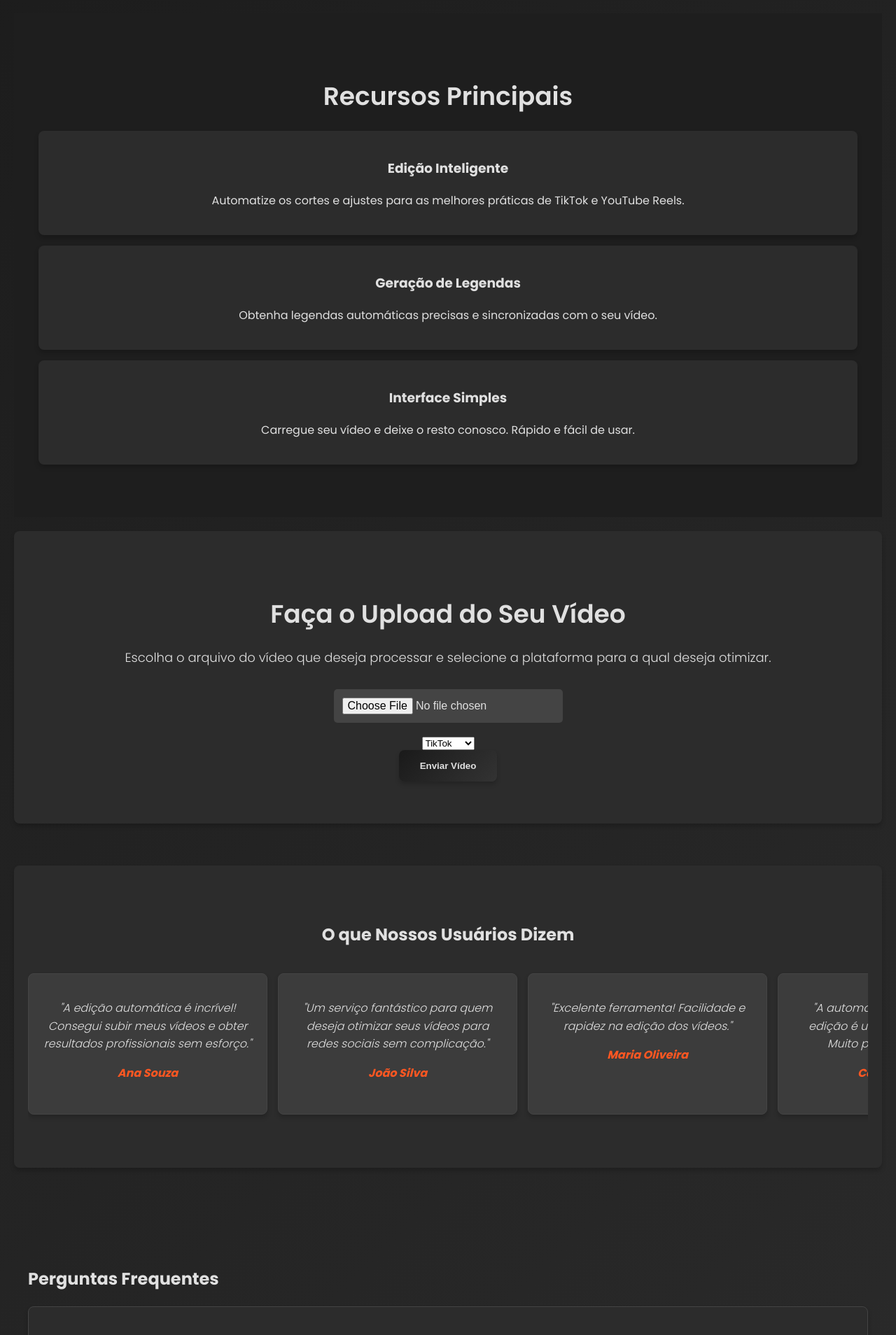
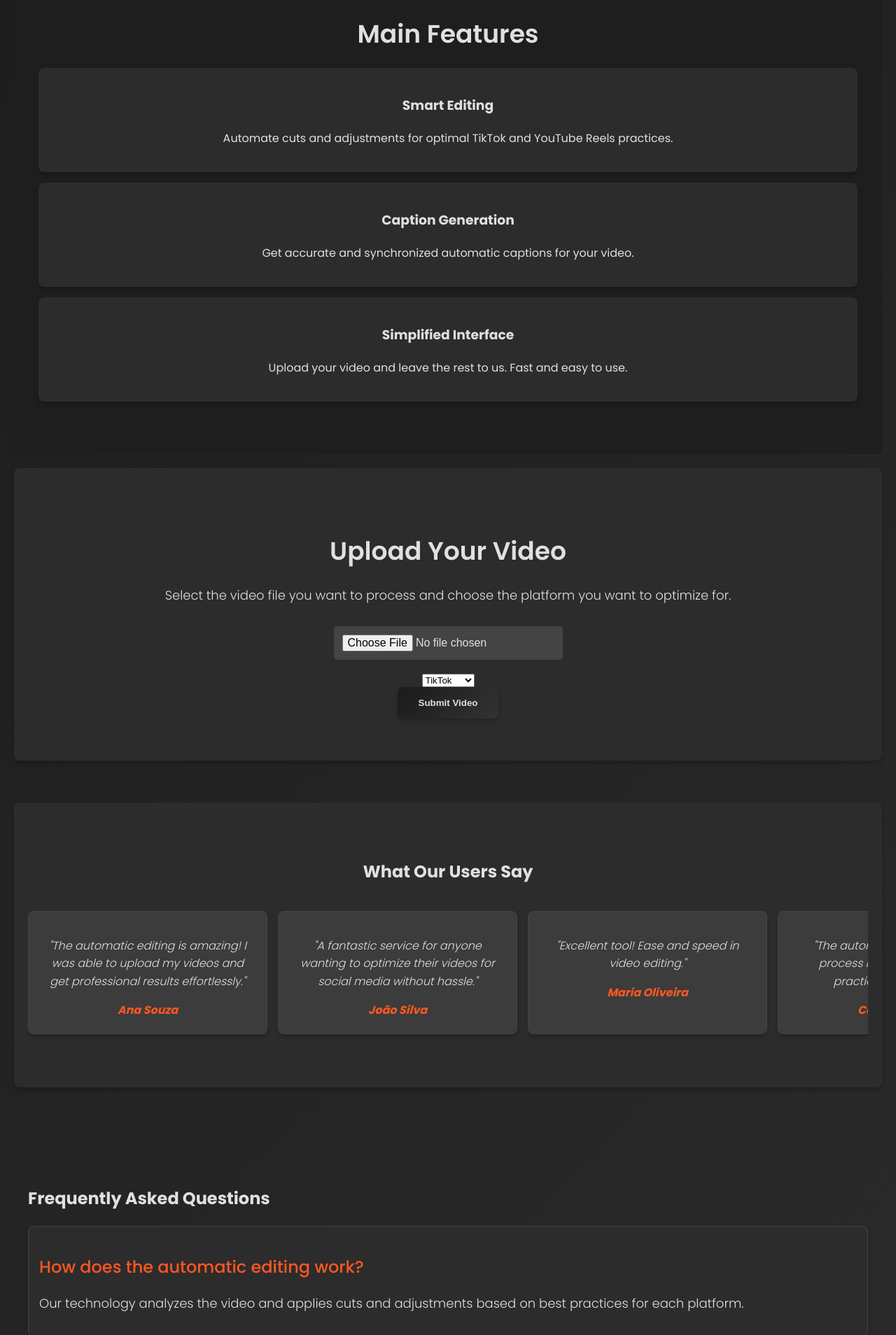
Before and after one commit to kaioln/KubeCut, a PHP site: page /process-video/ in a window 1280 px wide. Shown: the part 707-2615 px from the top of the page at 70% size. Run offline with PHP 8.4, Linux system fonts and the light colour scheme.

Commit message:
hard alterations

```diff
--- a/video-editor-ai/frontend/index.php
+++ b/video-editor-ai/frontend/index.php
@@ -1,10 +1,10 @@
 <!DOCTYPE html>
-<html lang="pt-BR">
+<html lang="en">
 <head>
     <meta charset="UTF-8">
     <meta name="viewport" content="width=device-width, initial-scale=1.0">
-    <meta name="description" content="Aplicação para edição automática de vídeos para TikTok e YouTube Reels. Suba seus vídeos e obtenha cortes e legendas otimizados para cada plataforma.">
-    <meta name="keywords" content="edição de vídeos, TikTok, YouTube Reels, legendas automáticas, edição automática">
+    <meta name="description" content="Application for automatic video editing for TikTok and YouTube Reels. Upload your videos and get optimized cuts and captions for each platform.">
+    <meta name="keywords" content="video editing, TikTok, YouTube Reels, automatic captions, automated editing">
     <title>jKpCutPro</title>
     <link rel="stylesheet" href="css/style.css">
 </head>
@@ -14,9 +14,9 @@
             <div class="logo">jKpCutPro</div>
             <nav>
                 <ul>
-                    <li><a href="#features">Recursos</a></li>
+                    <li><a href="#features">Features</a></li>
                     <li><a href="#upload">Upload</a></li>
-                    <li><a href="#testimonials">Depoimentos</a></li>
+                    <li><a href="#testimonials">Testimonials</a></li>
                     <li><a href="#faq">FAQ</a></li>
                 </ul>
             </nav>
@@ -25,73 +25,73 @@
 
     <section class="hero">
         <div class="container">
-            <h2>Transforme Seus Vídeos de Forma Automática</h2>
-            <p>Suba seus vídeos e deixe que nossa tecnologia cuide dos cortes e legendas, prontos para TikTok e YouTube Reels.</p>
-            <a href="#upload" class="primary-btn">Comece Agora</a>
+            <h2>Transform Your Videos Automatically</h2>
+            <p>Upload your videos and let our technology handle the cuts and captions, ready for TikTok and YouTube Reels.</p>
+            <a href="#upload" class="primary-btn">Get Started</a>
         </div>
     </section>
 
     <section id="features" class="features">
         <div class="container">
-            <h2>Recursos Principais</h2>
+            <h2>Main Features</h2>
             <div class="feature-card">
-                <h3>Edição Inteligente</h3>
-                <p>Automatize os cortes e ajustes para as melhores práticas de TikTok e YouTube Reels.</p>
+                <h3>Smart Editing</h3>
+                <p>Automate cuts and adjustments for optimal TikTok and YouTube Reels practices.</p>
             </div>
             <div class="feature-card">
-                <h3>Geração de Legendas</h3>
-                <p>Obtenha legendas automáticas precisas e sincronizadas com o seu vídeo.</p>
+                <h3>Caption Generation</h3>
+                <p>Get accurate and synchronized automatic captions for your video.</p>
             </div>
             <div class="feature-card">
-                <h3>Interface Simples</h3>
-                <p>Carregue seu vídeo e deixe o resto conosco. Rápido e fácil de usar.</p>
+                <h3>Simplified Interface</h3>
+                <p>Upload your video and leave the rest to us. Fast and easy to use.</p>
             </div>
         </div>
     </section>
 
     <section id="upload" class="upload-section">
         <div class="container">
-            <h2>Faça o Upload do Seu Vídeo</h2>
-            <p>Escolha o arquivo do vídeo que deseja processar e selecione a plataforma para a qual deseja otimizar.</p>
+            <h2>Upload Your Video</h2>
+            <p>Select the video file you want to process and choose the platform you want to optimize for.</p>
             <form class="upload-form" id="uploadForm" enctype="multipart/form-data">
-                <input type="file" name="file" id="file" accept="video/*" required aria-label="Escolha o arquivo de vídeo">
-                <select name="output_format" id="output_format" required aria-label="Escolha o formato de saída">
+                <input type="file" name="file" id="file" accept="video/*" required aria-label="Choose video file">
+                <select name="output_format" id="output_format" required aria-label="Choose output format">
                     <option value="tiktok">TikTok</option>
                     <option value="youtube">YouTube</option>
                 </select>
-                <button type="submit" class="upload-btn" aria-label="Enviar vídeo">Enviar Vídeo</button>
+                <button type="submit" class="upload-btn" aria-label="Submit video">Submit Video</button>
             </form>
-            <div id="feedback" class="feedback"></div> <!-- Área para feedback -->
+            <div id="feedback" class="feedback"></div> <!-- Feedback area -->
         </div>
     </section>
 
     <section id="testimonials" class="testimonials">
         <div class="container">
-            <h2>O que Nossos Usuários Dizem</h2>
+            <h2>What Our Users Say</h2>
             <div class="testimonial-carousel">
-                <!-- Cartões de Testemunhos -->
+                <!-- Testimonial Cards -->
                 <div class="testimonial">
-                    <p>"A edição automática é incrível! Consegui subir meus vídeos e obter resultados profissionais sem esforço."</p>
+                    <p>"The automatic editing is amazing! I was able to upload my videos and get professional results effortlessly."</p>
                     <div class="user">Ana Souza</div>
                 </div>
                 <div class="testimonial">
-                    <p>"Um serviço fantástico para quem deseja otimizar seus vídeos para redes sociais sem complicação."</p>
+                    <p>"A fantastic service for anyone wanting to optimize their videos for social media without hassle."</p>
                     <div class="user">João Silva</div>
                 </div>
                 <div class="testimonial">
-                    <p>"Excelente ferramenta! Facilidade e rapidez na edição dos vídeos."</p>
+                    <p>"Excellent tool! Ease and speed in video editing."</p>
                     <div class="user">Maria Oliveira</div>
                 </div>
                 <div class="testimonial">
-                    <p>"A automação do processo de edição é um grande diferencial. Muito prático e eficiente!"</p>
+                    <p>"The automation of the editing process is a major plus. Very practical and efficient!"</p>
                     <div class="user">Carlos Santos</div>
                 </div>
                 <div class="testimonial">
-                    <p>"Adorei a facilidade de subir vídeos e receber cortes otimizados. Recomendo!"</p>
+                    <p>"Loved the ease of uploading videos and receiving optimized cuts. Highly recommend!"</p>
                     <div class="user">Fernanda Costa</div>
                 </div>
                 <div class="testimonial">
-                    <p>"A integração com as plataformas sociais é perfeita. A edição automática é um verdadeiro tempo-saver."</p>
+                    <p>"The integration with social platforms is perfect. Automatic editing is a true time-saver."</p>
                     <div class="user">Juliana Almeida</div>
                 </div>
             </div>
@@ -100,54 +100,50 @@
 
     <section id="faq" class="faq">
         <div class="container">
-            <h2>Perguntas Frequentes</h2>
+            <h2>Frequently Asked Questions</h2>
             <div class="faq-item">
-                <h3>Como funciona a edição automática?</h3>
-                <p>Nossa tecnologia analisa o vídeo e aplica cortes e ajustes baseados nas melhores práticas para cada plataforma.</p>
+                <h3>How does the automatic editing work?</h3>
+                <p>Our technology analyzes the video and applies cuts and adjustments based on best practices for each platform.</p>
             </div>
             <div class="faq-item">
-                <h3>Posso personalizar os cortes?</h3>
-                <p>Atualmente, os cortes são automatizados, mas estamos trabalhando em opções de personalização para breve.</p>
+                <h3>Can I customize the cuts?</h3>
+                <p>Currently, cuts are automated, but we are working on customization options for the near future.</p>
             </div>
             <div class="faq-item">
-                <h3>Qual o formato de vídeo aceito?</h3>
-                <p>Aceitamos vídeos em formatos comuns como MP4, AVI, e MOV. Certifique-se de que o vídeo esteja em alta qualidade.</p>
+                <h3>What video formats are accepted?</h3>
+                <p>We accept common video formats like MP4, AVI, and MOV. Ensure the video is in high quality.</p>
             </div>
         </div>
     </section>
 
     <footer>
         <div class="container">
-            <p>&copy; 2024 jKpCutPro. Todos os direitos reservados. | <a href="#">Privacidade</a> | <a href="#">Termos de Serviço</a></p>
+            <p>&copy; 2024 jKpCutPro. All rights reserved. | <a href="#">Privacy</a> | <a href="#">Terms of Service</a></p>
         </div>
     </footer>
 
-    <!-- Scripts para feedback e carrossel -->
+    <!-- Scripts for feedback and carousel -->
     <script>
-        // Função para fazer upload de vídeo e exibir feedback
+        // Function to handle video upload and display feedback
         document.querySelector('#uploadForm').addEventListener('submit', function(event) {
-            event.preventDefault(); // Evita o envio padrão do formulário
+            event.preventDefault(); // Prevent default form submission
 
             const formData = new FormData(this);
 
-            fetch('http://localhost:8001/process-video/', { // Altere o URL para o endereço correto do FastAPI
+            fetch('process.php', { // URL updated to call process.php
                 method: 'POST',
                 body: formData
             })
-            .then(response => response.json())
+            .then(response => response.text()) // Expecting plain text response
             .then(data => {
-                if (data.output_path) {
-                    document.getElementById('feedback').innerHTML = `<p>Vídeo processado com sucesso! Baixe o vídeo editado <a href="${data.output_path}" target="_blank">aqui</a>.</p>`;
-                } else {
-                    document.getElementById('feedback').innerHTML = `<p>Erro ao processar vídeo: ${data.detail}</p>`;
-                }
+                document.getElementById('feedback').innerHTML = data; // Directly set HTML content
             })
             .catch(error => {
-                document.getElementById('feedback').innerHTML = `<p>Erro ao processar vídeo: ${error.message}</p>`;
+                document.getElementById('feedback').innerHTML = `<p>Error processing video: ${error.message}</p>`;
             });
         });
 
-        // Navegação do carrossel
+        // Carousel navigation
         const carousel = document.querySelector('.testimonial-carousel');
         let isDragging = false;
         let startX, scrollLeft, lastX, velocity, lastTimestamp, animationFrameId;
@@ -155,7 +151,7 @@
         const inertia = () => {
             if (Math.abs(velocity) > 0.1) {
                 carousel.scrollLeft -= velocity;
-                velocity *= 0.95; // Reduz a velocidade para simular desaceleração
+                velocity *= 0.95; // Reduce velocity to simulate easing
                 animationFrameId = requestAnimationFrame(inertia);
             } else {
                 cancelAnimationFrame(animationFrameId);
@@ -190,7 +186,7 @@
             if (!isDragging) return;
             e.preventDefault();
             const x = e.pageX - carousel.offsetLeft;
-            const walk = (x - startX) * 2; // Ajuste a velocidade de rolagem
+            const walk = (x - startX) * 2; // Adjust scroll speed
             carousel.scrollLeft = scrollLeft - walk;
 
             const now = Date.now();
@@ -203,7 +199,7 @@
         });
 
         document.addEventListener('keydown', (e) => {
-            const step = 100; // Ajuste o valor de acordo com sua necessidade
+            const step = 100; // Adjust value as needed
             if (e.key === 'ArrowLeft') {
                 carousel.scrollLeft -= step;
             } else if (e.key === 'ArrowRight') {
```
Also changed, not shown: video-editor-ai/frontend/process.php (+9 -7 lines), video-editor-ai/frontend/upload.html (+38 -10 lines), video-editor-ai/frontend/upload.php (+10 -2 lines), video-editor-ai/requirements.txt (added, +62 -0 lines), 2 other files.
